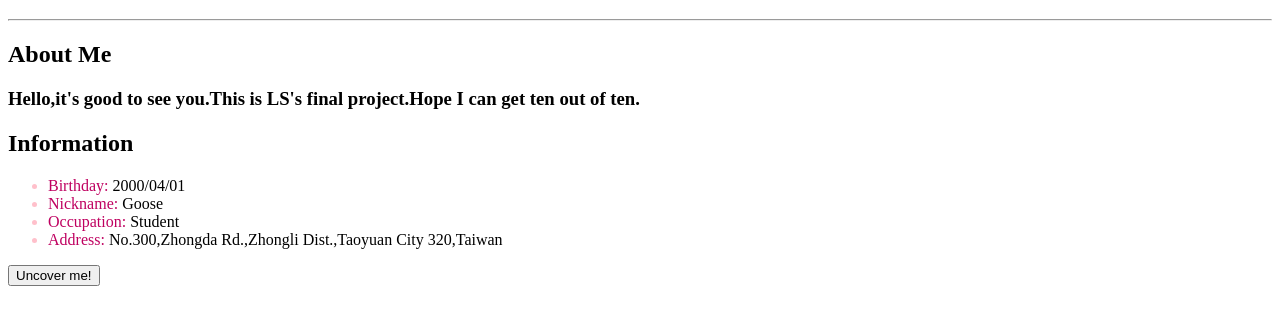
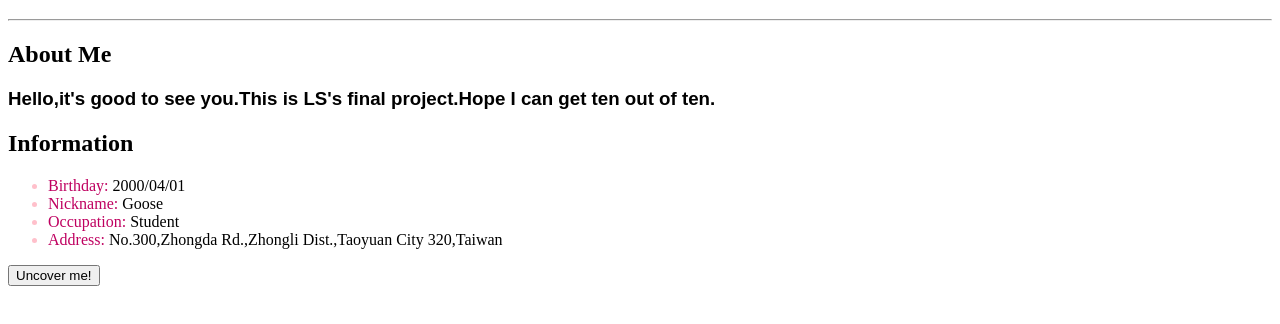
Before and after one commit to lenka39715/lenka39715.github.io, a plain HTML site: page index.html in a window 1280 px wide. Shown: the part 62-386 px from the top of the page. Drawn offline with Linux system fonts and the light colour scheme.

Commit message:
Update index.html

```diff
--- a/index.html
+++ b/index.html
@@ -10,25 +10,25 @@
 
 		::marker{
 		   color: pink;
-		}/*標記變粉紅色
+		}/*標記變粉紅色*/
 
 		::selection{
-		    color: white;
+		    color: pink;
 		    background: purple;
-		}/*文字反白時會有紫色底
+		}/*文字反白時會有紫色底*/
 
 		.line1 {
 		   font-family:"Audiowide",sans-serif;
-		}/*改變class為line1中的文字字體
+		}/*改變class為line1中的文字字體*/
 
 		.title{
 			color:"#804040";
 			weight:bold;
-		}/*改變class為title中的文字顏色，變為粗體
+		}/*改變class為title中的文字顏色，變為粗體*/
 
 		button{
 			color:"blue";
-		}
+		}/*按鈕顏色設為藍色*
 
 	</style>
 
```
